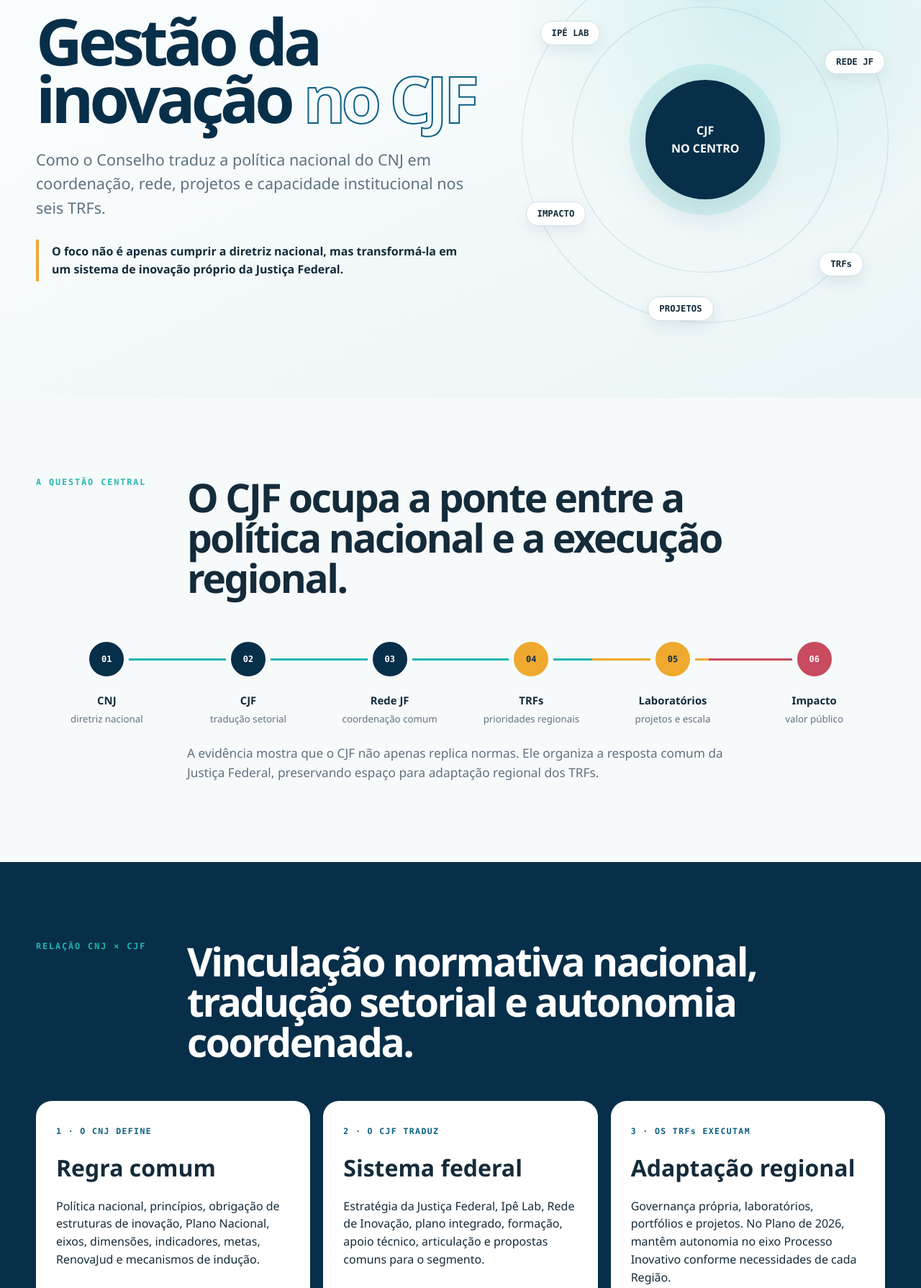
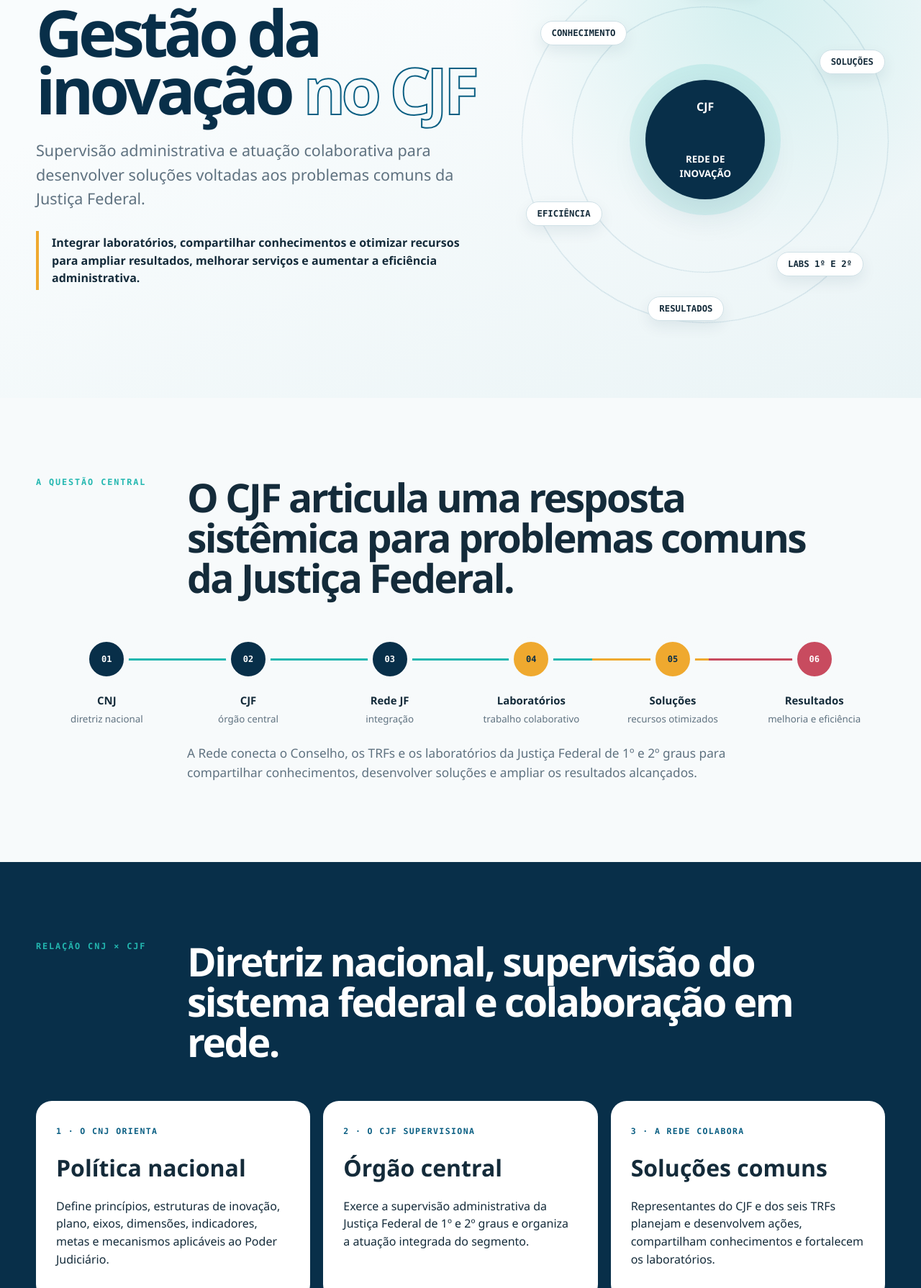
Before and after one commit to andersonjonio-inova/nossainovapublicasite, a plain HTML site: page gestao-inovacao-cjf/index.html in a window 1280 px wide. Shown: the part 248-2038 px from the top of the page at 72% size. Drawn offline with Linux system fonts and the light colour scheme.

Commit message:
Alinha pagina do CJF aos termos da Rede de Inovacao

```diff
--- a/gestao-inovacao-cjf/index.html
+++ b/gestao-inovacao-cjf/index.html
@@ -31,11 +31,11 @@
 <a class="skip" href="#conteudo">Ir para o conteúdo</a>
 <header class="topbar"><div class="wrap"><div class="brand"><span class="brand-mark"></span> CJF · Gestão da inovação</div><nav aria-label="Navegação principal"><a href="#relacao">CNJ × CJF</a><a href="#governanca">Governança</a><a href="#tribunais">TRFs</a><a href="#maturidade">Maturidade</a><a href="#agenda">Agenda</a></nav></div></header>
 <main id="conteudo">
-  <section class="hero"><div class="wrap hero-grid"><div><div class="eyebrow">Coordenação do segmento federal · 2026</div><h1>Gestão da inovação <span>no CJF</span></h1><p class="lede">Como o Conselho traduz a política nacional do CNJ em coordenação, rede, projetos e capacidade institucional nos seis TRFs.</p><p class="question">O foco não é apenas cumprir a diretriz nacional, mas transformá-la em um sistema de inovação próprio da Justiça Federal.</p></div><div class="hero-map" aria-label="Ecossistema da inovação"><div class="orbit o1"></div><div class="orbit o2"></div><div class="core">CJF<br>NO CENTRO</div><span class="node n1">CNJ</span><span class="node n2">REDE JF</span><span class="node n3">TRFs</span><span class="node n4">PROJETOS</span><span class="node n5">IMPACTO</span><span class="node n6">IPÊ LAB</span></div></div></section>
+  <section class="hero"><div class="wrap hero-grid"><div><div class="eyebrow">Órgão central do sistema · 2026</div><h1>Gestão da inovação <span>no CJF</span></h1><p class="lede">Supervisão administrativa e atuação colaborativa para desenvolver soluções voltadas aos problemas comuns da Justiça Federal.</p><p class="question">Integrar laboratórios, compartilhar conhecimentos e otimizar recursos para ampliar resultados, melhorar serviços e aumentar a eficiência administrativa.</p></div><div class="hero-map" aria-label="Rede de Inovação da Justiça Federal"><div class="orbit o1"></div><div class="orbit o2"></div><div class="core">CJF<br><small>REDE DE<br>INOVAÇÃO</small></div><span class="node n1">INTEGRAÇÃO</span><span class="node n2">SOLUÇÕES</span><span class="node n3">LABS 1º E 2º</span><span class="node n4">RESULTADOS</span><span class="node n5">EFICIÊNCIA</span><span class="node n6">CONHECIMENTO</span></div></div></section>
 
-  <section class="section" id="politica"><div class="wrap"><div class="section-head reveal"><div class="kicker">A questão central</div><h2>O CJF ocupa a ponte entre a política nacional e a execução regional.</h2></div><div class="chain reveal"><div class="chain-step"><div class="chain-dot">01</div><strong>CNJ</strong><small>diretriz nacional</small></div><div class="chain-step"><div class="chain-dot">02</div><strong>CJF</strong><small>tradução setorial</small></div><div class="chain-step"><div class="chain-dot">03</div><strong>Rede JF</strong><small>coordenação comum</small></div><div class="chain-step"><div class="chain-dot">04</div><strong>TRFs</strong><small>prioridades regionais</small></div><div class="chain-step"><div class="chain-dot">05</div><strong>Laboratórios</strong><small>projetos e escala</small></div><div class="chain-step"><div class="chain-dot">06</div><strong>Impacto</strong><small>valor público</small></div></div><p class="section-intro reveal">A evidência mostra que o CJF não apenas replica normas. Ele organiza a resposta comum da Justiça Federal, preservando espaço para adaptação regional dos TRFs.</p></div></section>
+  <section class="section" id="politica"><div class="wrap"><div class="section-head reveal"><div class="kicker">A questão central</div><h2>O CJF articula uma resposta sistêmica para problemas comuns da Justiça Federal.</h2></div><div class="chain reveal"><div class="chain-step"><div class="chain-dot">01</div><strong>CNJ</strong><small>diretriz nacional</small></div><div class="chain-step"><div class="chain-dot">02</div><strong>CJF</strong><small>órgão central</small></div><div class="chain-step"><div class="chain-dot">03</div><strong>Rede JF</strong><small>integração</small></div><div class="chain-step"><div class="chain-dot">04</div><strong>Laboratórios</strong><small>trabalho colaborativo</small></div><div class="chain-step"><div class="chain-dot">05</div><strong>Soluções</strong><small>recursos otimizados</small></div><div class="chain-step"><div class="chain-dot">06</div><strong>Resultados</strong><small>melhoria e eficiência</small></div></div><p class="section-intro reveal">A Rede conecta o Conselho, os TRFs e os laboratórios da Justiça Federal de 1º e 2º graus para compartilhar conhecimentos, desenvolver soluções e ampliar os resultados alcançados.</p></div></section>
 
-  <section class="section dark" id="relacao"><div class="wrap"><div class="section-head reveal"><div class="kicker">Relação CNJ × CJF</div><h2>Vinculação normativa nacional, tradução setorial e autonomia coordenada.</h2></div><div class="three reveal"><article class="gov-card"><span class="level">1 · O CNJ DEFINE</span><h3>Regra comum</h3><p>Política nacional, princípios, obrigação de estruturas de inovação, Plano Nacional, eixos, dimensões, indicadores, metas, RenovaJud e mecanismos de indução.</p></article><article class="gov-card"><span class="level">2 · O CJF TRADUZ</span><h3>Sistema federal</h3><p>Estratégia da Justiça Federal, Ipê Lab, Rede de Inovação, plano integrado, formação, apoio técnico, articulação e propostas comuns para o segmento.</p></article><article class="gov-card"><span class="level">3 · OS TRFs EXECUTAM</span><h3>Adaptação regional</h3><p>Governança própria, laboratórios, portfólios e projetos. No Plano de 2026, mantêm autonomia no eixo Processo Inovativo conforme necessidades de cada Região.</p></article></div><p class="section-intro reveal">Juridicamente, o CJF possui competência própria como órgão central do sistema da Justiça Federal e deve zelar pelo cumprimento das decisões do CNJ nesse segmento. Portanto, a relação não é concorrência nem duplicação: é articulação entre uma política transversal do Judiciário e uma coordenação especializada da Justiça Federal.</p></div></section>
+  <section class="section dark" id="relacao"><div class="wrap"><div class="section-head reveal"><div class="kicker">Relação CNJ × CJF</div><h2>Diretriz nacional, supervisão do sistema federal e colaboração em rede.</h2></div><div class="three reveal"><article class="gov-card"><span class="level">1 · O CNJ ORIENTA</span><h3>Política nacional</h3><p>Define princípios, estruturas de inovação, plano, eixos, dimensões, indicadores, metas e mecanismos aplicáveis ao Poder Judiciário.</p></article><article class="gov-card"><span class="level">2 · O CJF SUPERVISIONA</span><h3>Órgão central</h3><p>Exerce a supervisão administrativa da Justiça Federal de 1º e 2º graus e organiza a atuação integrada do segmento.</p></article><article class="gov-card"><span class="level">3 · A REDE COLABORA</span><h3>Soluções comuns</h3><p>Representantes do CJF e dos seis TRFs planejam e desenvolvem ações, compartilham conhecimentos e fortalecem os laboratórios.</p></article></div><p class="section-intro reveal">A Rede de Inovação é o mecanismo que conecta a competência sistêmica do CJF às experiências dos laboratórios. Ela nasceu do trabalho colaborativo dos próprios laboratoristas e foi formalizada para ampliar resultados, melhorar serviços e aumentar a eficiência administrativa.</p></div></section>
 
   <section class="section"><div class="wrap"><div class="section-head reveal"><div class="kicker">Método de pesquisa</div><h2>Norma, prática e interpretação foram tratadas como categorias diferentes.</h2></div><div class="evidence-grid reveal"><article class="card"><div class="big">Fato</div><h3>Documentado</h3><p>Fonte primária oficial comprova a afirmação.</p></article><article class="card"><div class="big">Sinal</div><h3>Evidência indireta</h3><p>Documentos sugerem uma prática sem comprovar toda a cadeia.</p></article><article class="card"><div class="big">∅</div><h3>Não localizado</h3><p>A ausência pública não foi tratada como inexistência.</p></article><article class="card"><div class="big">Análise</div><h3>Interpretação</h3><p>Conclusão explícita construída a partir do conjunto de evidências.</p></article></div></div></section>
 
@@ -45,7 +45,7 @@
 
   <section class="section dark"><div class="wrap"><div class="section-head reveal"><div class="kicker">Princípios</div><h2>A política combina participação, foco no usuário e capacidade institucional.</h2></div><div class="principles reveal"><span class="pill">Cultura de inovação</span><span class="pill">Foco no usuário</span><span class="pill">Participação</span><span class="pill">Colaboração</span><span class="pill">Desenvolvimento humano</span><span class="pill">Acessibilidade</span><span class="pill">Sustentabilidade</span><span class="pill">Desenvolvimento sustentável</span><span class="pill">Desburocratização</span><span class="pill">Transparência</span></div></div></section>
 
-  <section class="section" id="governanca"><div class="wrap"><div class="section-head reveal"><div class="kicker">Governança do segmento</div><h2>O CJF coordena sem apagar a diversidade regional dos seis TRFs.</h2></div><div class="governance reveal"><article class="gov-card"><span class="level">REFERÊNCIA EXTERNA</span><h3>CNJ</h3><p>Define o marco nacional aplicável a todos os órgãos do Poder Judiciário.</p></article><div class="arrow">→</div><article class="gov-card" style="outline:7px solid rgba(35,183,176,.2)"><span class="level">NÚCLEO DO SISTEMA</span><h3>CJF + Ipê Lab</h3><p>Coordena a Rede, consolida planos, apoia tecnicamente e conecta estratégia, conhecimento e ação coletiva.</p></article><div class="arrow">↔</div><article class="gov-card"><span class="level">COEXECUÇÃO</span><h3>TRFs + Labs</h3><p>Deliberam na Rede, desenvolvem iniciativas regionais e alimentam a aprendizagem do sistema.</p></article></div><p class="section-intro reveal">A seta entre CJF e TRFs é bidirecional: o CJF orienta e integra, mas a Rede também incorpora experiências, necessidades e soluções produzidas nos tribunais.</p></div></section>
+  <section class="section" id="governanca"><div class="wrap"><div class="section-head reveal"><div class="kicker">Governança do segmento</div><h2>A Rede transforma supervisão administrativa em integração operacional.</h2></div><div class="governance reveal"><article class="gov-card"><span class="level">REFERÊNCIA NACIONAL</span><h3>CNJ</h3><p>Estabelece a política e os instrumentos nacionais de gestão da inovação.</p></article><div class="arrow">→</div><article class="gov-card" style="outline:7px solid rgba(35,183,176,.2)"><span class="level">ÓRGÃO CENTRAL E APOIO</span><h3>CJF + Ipê Lab</h3><p>Supervisiona o sistema, coordena a Rede e presta apoio técnico às atividades desenvolvidas.</p></article><div class="arrow">↔</div><article class="gov-card"><span class="level">TRABALHO COLABORATIVO</span><h3>TRFs + Labs</h3><p>Propõem, deliberam e desenvolvem ações para problemas comuns da Justiça Federal.</p></article></div><p class="section-intro reveal">O fluxo é bidirecional: o CJF integra e apoia; os laboratórios compartilham conhecimentos, experiências e soluções capazes de beneficiar outras Regiões.</p></div></section>
 
   <section class="section" id="tribunais" style="background:#edf5f6"><div class="wrap"><div class="section-head reveal"><div class="kicker">Seis regiões</div><h2>Todos os TRFs possuem laboratório ou estrutura equivalente documentada.</h2></div><div class="trf-grid">
     <article class="trf-card reveal"><div class="trf-no">TRF1</div><h3>LabJF1</h3><div class="lab">Portaria Presi 130/2022</div><div class="meta"><span><b>Modelo:</b> rede colaborativa e transformação digital</span><span><b>Prioridade 2026:</b> gestão de equipes</span><span><b>Evidência de escala:</b> Silva 2G, SIB e Hub-LabJF1</span></div><div class="status">Indicadores de benefício parciais</div></article>
@@ -64,7 +64,7 @@
 
   <section class="section" id="agenda" style="background:#edf5f6"><div class="wrap"><div class="section-head reveal"><div class="kicker">Agenda executiva</div><h2>A próxima fronteira é integrar plano, portfólio e painel de impacto.</h2></div><div class="agenda reveal"><article class="agenda-box"><h3>Próximos 90 dias</h3><ul><li>Validar cadastro de laboratórios e responsáveis.</li><li>Definir dicionário comum de estágios e indicadores.</li><li>Selecionar dez projetos para avaliação retrospectiva.</li><li>Publicar linha de base do JF Labs360.</li></ul></article><article class="agenda-box"><h3>Próximos 12 meses</h3><ul><li>Integrar plano, portfólio e painel de resultados.</li><li>Executar uma avaliação pós-implantação por TRF.</li><li>Testar protocolo de escala em dois projetos inter-regionais.</li><li>Publicar resultados, falhas e aprendizados.</li></ul></article></div></div></section>
 
-  <section class="conclusion"><div class="wrap reveal"><div class="kicker">Síntese</div><blockquote>O papel estratégico do CJF é converter a política nacional em <span>capacidade coletiva de inovar na Justiça Federal.</span></blockquote></div></section>
+  <section class="conclusion"><div class="wrap reveal"><div class="kicker">Síntese</div><blockquote>O papel estratégico do CJF é fortalecer a integração e o compartilhamento de conhecimentos para <span>ampliar os resultados da Justiça Federal.</span></blockquote></div></section>
 
   <section class="section sources"><div class="wrap"><div class="section-head reveal"><div class="kicker">Rastreabilidade</div><h2>Fontes oficiais sustentam os principais achados.</h2></div><div class="three reveal"><article class="card"><h3>CNJ</h3><ul><li><a href="https://atos.cnj.jus.br/atos/detalhar/3973">Resolução 395/2021</a></li><li><a href="https://atos.cnj.jus.br/atos/detalhar/5261">Resolução 521/2023</a></li><li><a href="https://atos.cnj.jus.br/atos/detalhar/5747">Resolução 580/2024</a></li><li><a href="https://atos.cnj.jus.br/atos/detalhar/5853">Portaria 379/2024</a></li></ul></article><article class="card"><h3>CJF</h3><ul><li><a href="https://www.cjf.jus.br/cjf/ipe-lab">Ipê Lab</a></li><li><a href="https://www.cjf.jus.br/publico/biblioteca/PPR%20721-2023.pdf">Portaria 721/2023</a></li><li><a href="https://www.cjf.jus.br/publico/biblioteca/PSG_829-2024_publ.pdf">Portaria 829/2024</a></li><li><a href="https://www4.trf5.jus.br/comunicacao-social/anexo/114856">Plano de Inovação JF 2026</a></li></ul></article><article class="card"><h3>TRFs</h3><p>As normas, páginas dos laboratórios, planos e fontes específicas de cada tribunal estão consolidadas nos entregáveis de pesquisa anexos ao projeto.</p><p class="note">Data de corte: 7 de agosto de 2026. Informação não localizada nas fontes públicas não foi tratada como inexistência.</p></article></div></div></section>
 </main>
```
